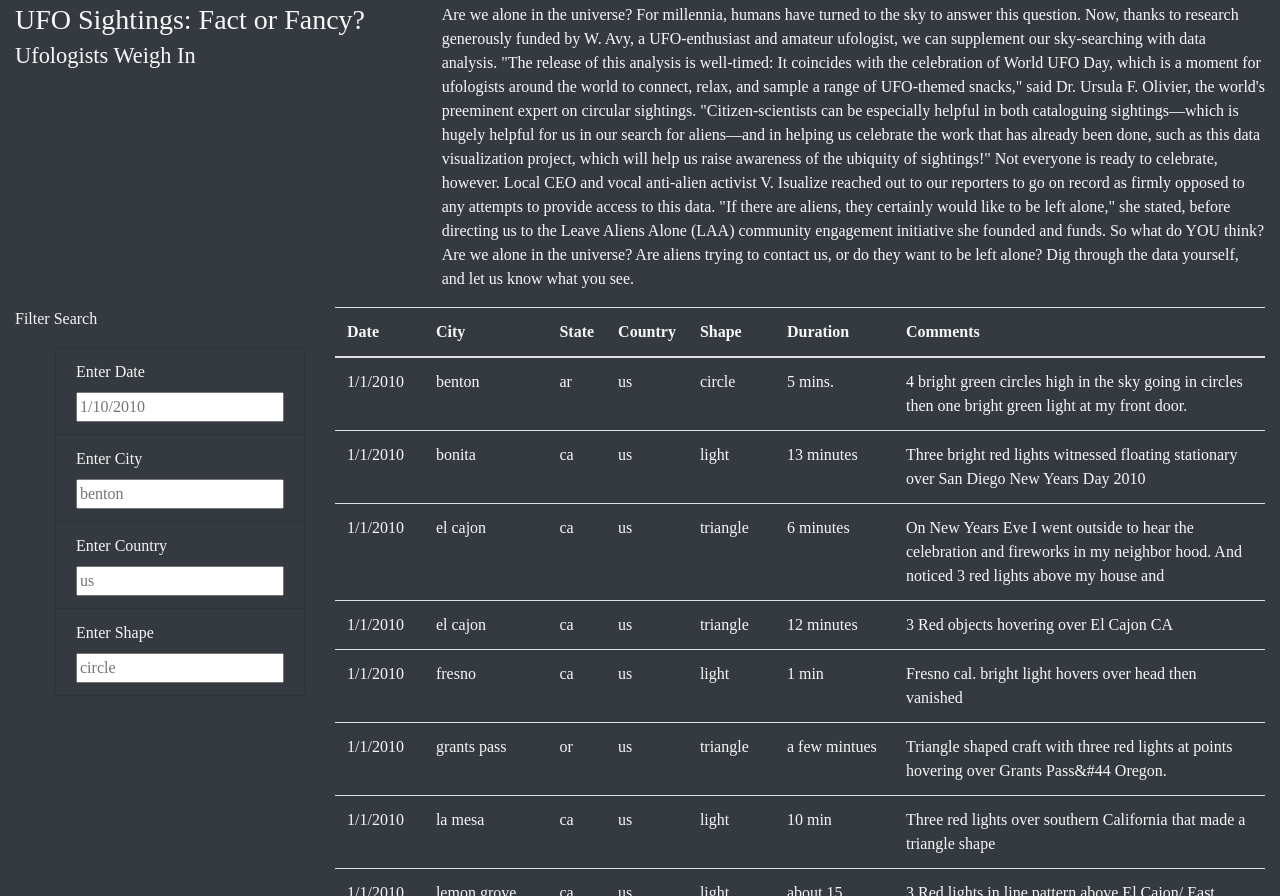
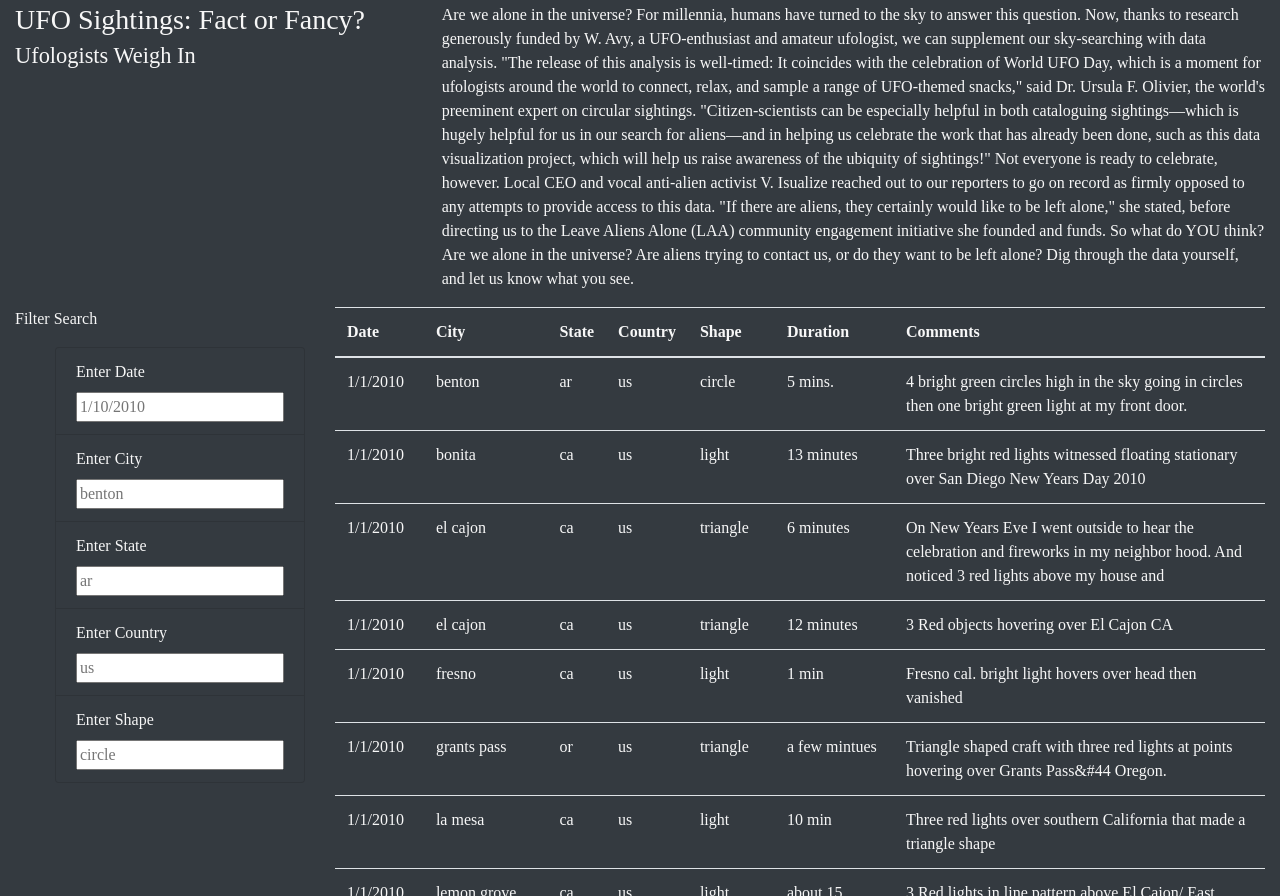
Before and after one commit to WTAN241/UFOs, a plain HTML site: page index.html in a window 1280 px wide. Shown: the part 288-1184 px from the top of the page. Drawn offline with nearby package versions, Linux system fonts and the light colour scheme.

Commit message:
Updated Deliverables

```diff
--- a/index.html
+++ b/index.html
@@ -75,6 +75,10 @@
                                 <input type="text" placeholder="benton" id="city" />
                             </li>
                             <li class="list-group-item bg-dark">
+                                <label for="state">Enter State</label>
+                                <input type="text" placeholder="ar" id="state" />
+                            </li>
+                            <li class="list-group-item bg-dark">
                                 <label for="country">Enter Country</label>
                                 <input type="text" placeholder="us" id="country" />
                             </li>
```
Also changed, not shown: static/images/filters.PNG, static/images/filters_1.PNG, static/images/filters_2.PNG, static/images/filters_3.PNG, 1 other file.
